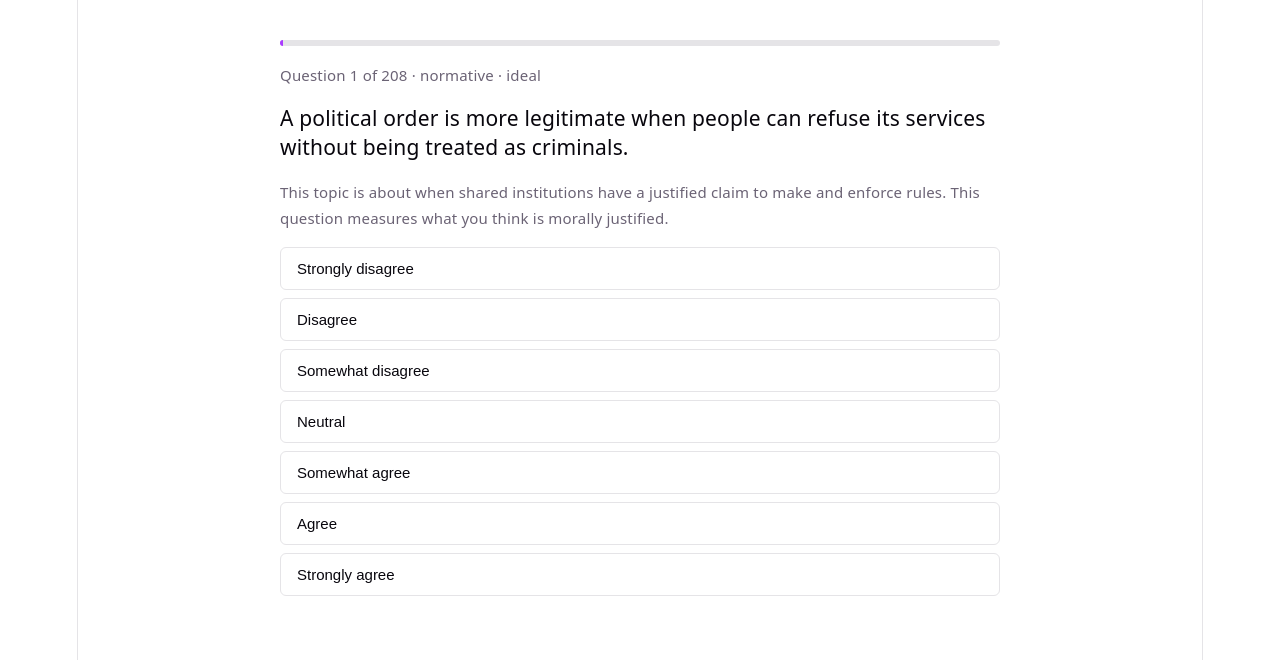
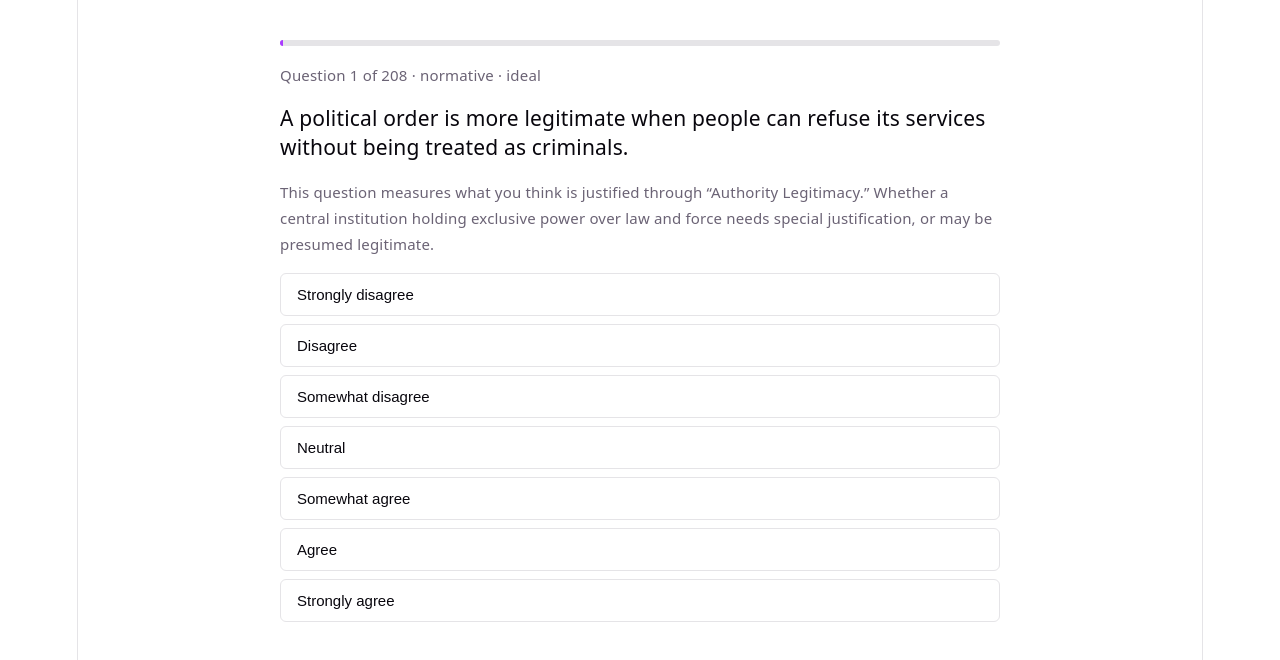
Before and after one commit to Shikibashi/ideologynormativesorter, a React (Vite) app: page / in a window 1280 px wide. Both pictures are taken after a click on the button "Begin". Shown: the top 660 px of the page. Built offline with nearby package versions, Linux system fonts and the light colour scheme.

Commit message:
Update help text
Update quiz help text.

```diff
--- a/src/components/QuizScreen.tsx
+++ b/src/components/QuizScreen.tsx
@@ -1,6 +1,7 @@
 import { useEffect, useRef, useState } from 'react'
+import { axisById } from '../data/axes'
 import { saveQuizState } from '../save'
-import type { Answer, AnswerMap, Question, QuizTier } from '../types'
+import type { Answer, AnswerMap, AxisWeight, Question, QuizTier } from '../types'
 const SALIENCE_LEVELS: { label: string; value: number }[] = [
   { label: 'Low', value: 1 },
   { label: 'Medium', value: 3 },
@@ -26,37 +27,14 @@ const LIKERT5_LABELS: Record<number, string> = {
 }
 
 const LAYER_HELP: Record<Question['layer'], string> = {
-  normative: 'This question measures what you think is morally justified.',
-  descriptive: 'This question measures what you believe usually happens in practice.',
-  prescriptive: 'This question measures which policy direction or strategy you would prioritize.',
+  normative: 'This question measures what you think is justified',
+  descriptive: 'This question measures what you think usually happens',
+  prescriptive: 'This question measures what approach you would prioritize',
 }
 
 const SALIENCE_HELP: Record<'confidence' | 'priority', string> = {
   confidence: '“Confidence” means how sure you are that your answer is accurate. This rating controls how strongly this empirical answer counts in your result.',
   priority: '“Priority” means how important this reform is compared with other changes. This rating controls how strongly this policy preference counts in your result.',
-}
-
-const DOMAIN_HELP: Record<string, string> = {
-  'state-legitimacy': 'This topic is about when shared institutions have a justified claim to make and enforce rules.',
-  'property-ownership': 'This topic is about who may control, use, transfer or exclude others from resources.',
-  'markets-planning': 'This topic is about how people coordinate production, exchange and allocation.',
-  'redistribution-welfare': 'This topic is about how society should address material need.',
-  'labor-unions-workplace': 'This topic is about authority, bargaining and decision-making at work.',
-  'land-housing-georgism': 'This topic is about land, housing supply, building rules and land-value taxation.',
-  'money-banking': 'This topic is about money, credit, banking and monetary institutions.',
-  'intellectual-property-information': 'This topic is about legal control over copying or using ideas, inventions, creative work or information.',
-  'civil-liberties-speech': 'This topic is about protections for expression, conscience, privacy and due process.',
-  'crime-policing-justice': 'This topic is about public safety, accountability, punishment and repair after harm.',
-  'immigration-borders': 'This topic is about movement, membership and border rules.',
-  'national-identity-sovereignty': 'This topic is about national membership, self-rule and outside involvement.',
-  'religion-secularism': 'This topic is about the relationship between religion and public institutions.',
-  'family-gender-feminism': 'This topic is about family structure, gender roles and sex-based inequality.',
-  'race-ethnicity-multiculturalism': 'This topic is about cultural difference, integration and historical inequity.',
-  'environment-climate-growth': 'This topic is about environmental limits, energy, growth and tradeoffs.',
-  'foreign-policy-war': 'This topic is about diplomacy, alliances and force beyond national borders.',
-  'democracy-expertise-constitutionalism': 'This topic is about decision-making by voters, experts, courts and constitutional rules.',
-  'technology-ai-surveillance': 'This topic is about new technology, data systems, AI and monitoring.',
-  'strategy-change': 'This topic is about how political or institutional change should be pursued.',
 }
 
 function scaleValues(responseType: Question['responseType']): number[] {
@@ -67,9 +45,28 @@ function scaleLabels(responseType: Question['responseType']): Record<number, str
   return responseType === 'likert5' ? LIKERT5_LABELS : LIKERT_LABELS
 }
 
+function cleanSentence(value: string): string {
+  return value.trim().replace(/[.!?]$/, '')
+}
+
+function collectAxisWeights(question: Question): AxisWeight[] {
+  if (question.axisWeights.length > 0) return question.axisWeights
+  return question.statementOptions?.flatMap((option) => option.axisWeights) ?? []
+}
+
+function primaryAxisWeight(question: Question): AxisWeight | undefined {
+  return collectAxisWeights(question).reduce<AxisWeight | undefined>((primary, current) => {
+    if (!primary) return current
+    return Math.abs(current.weight) > Math.abs(primary.weight) ? current : primary
+  }, undefined)
+}
+
 function questionHelpText(question: Question): string {
-  const domainHelp = DOMAIN_HELP[question.domain] ?? 'This topic is about the judgment described in the question.'
-  return `${domainHelp} ${LAYER_HELP[question.layer]}`
+  const primary = primaryAxisWeight(question)
+  const axis = primary ? axisById.get(primary.axisId) : undefined
+  if (!axis) return `${LAYER_HELP[question.layer]} for this topic.`
+
+  return `${LAYER_HELP[question.layer]} through “${axis.name}.” ${cleanSentence(axis.description)}.`
 }
 
 interface QuizScreenProps {
```
